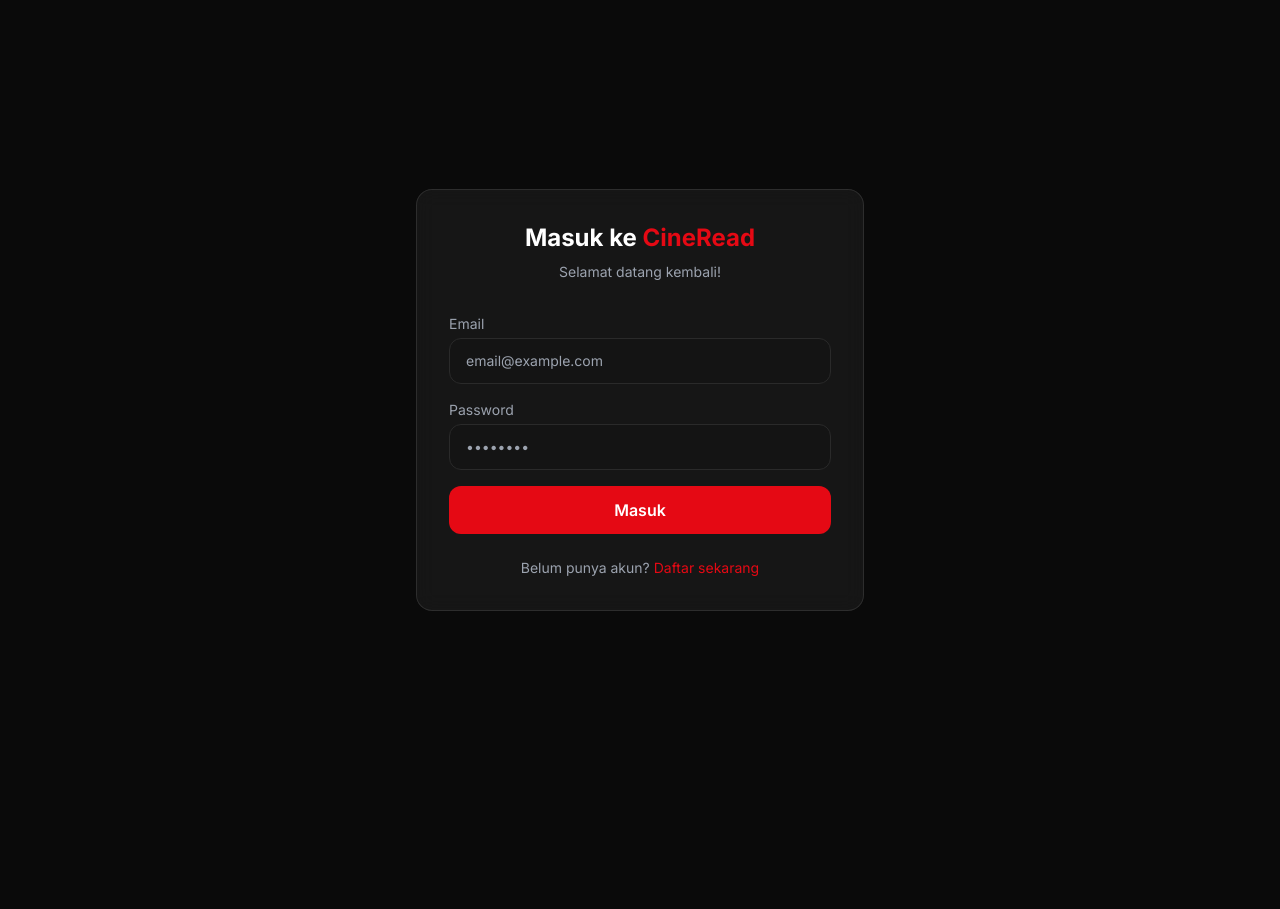
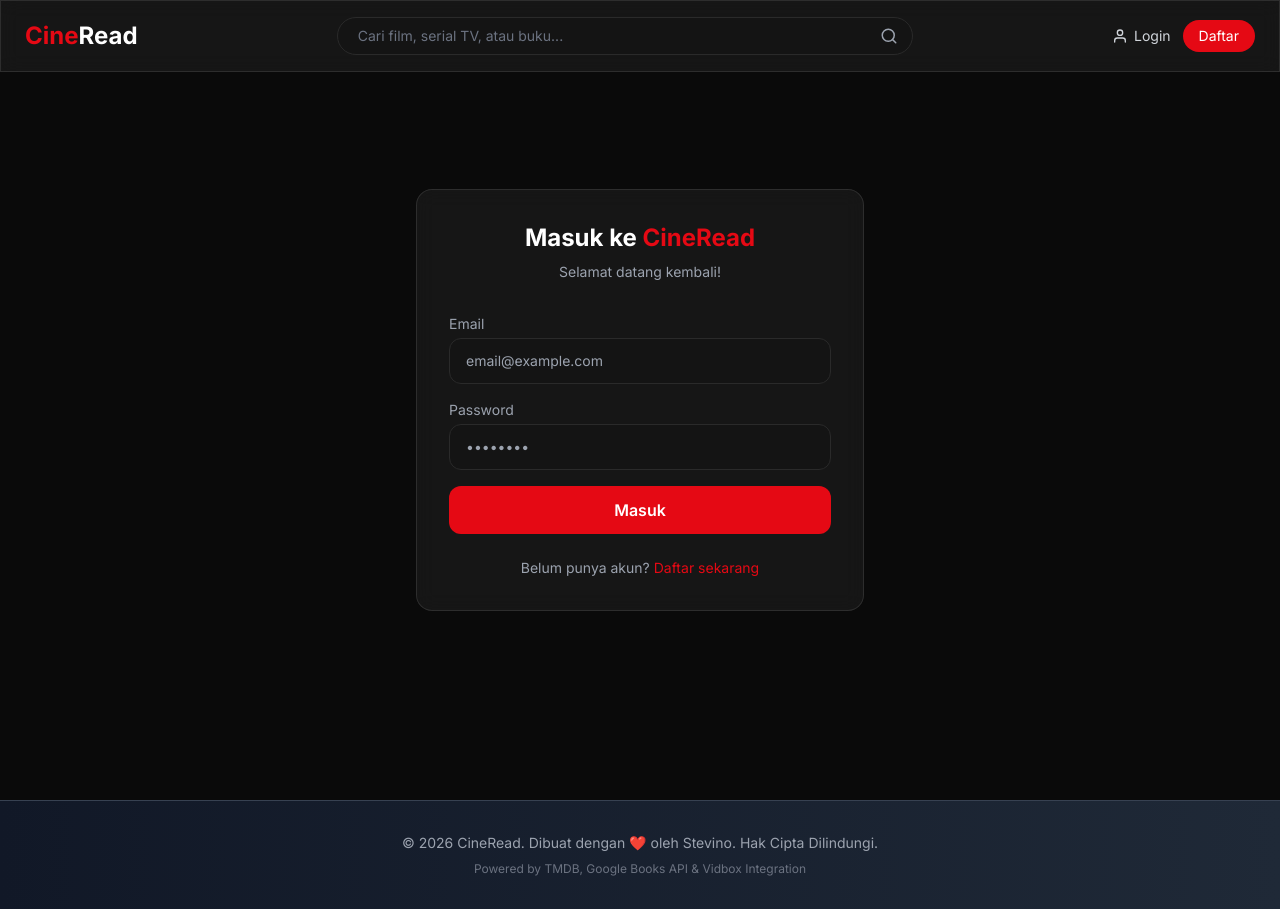
Before and after one commit to ythStevin0/cineread, a React (Vite) app in the folder frontend/: page /login in a window 1280 px wide. Before the commit the page ends 800 px from the top, so only its background shows below. Built offline with nearby package versions, Linux system fonts and the light colour scheme; no server answers.

Commit message:
Add Footer component with Stevino copyright

```diff
--- a/frontend/src/App.jsx
+++ b/frontend/src/App.jsx
@@ -1,4 +1,6 @@
 import { BrowserRouter, Routes, Route, Navigate } from 'react-router-dom';
+import Navbar from './components/layout/Navbar';
+import Footer from './components/layout/Footer';
 import useAuthStore from './store/authStore';
 import Home      from './pages/Home';
 import Login     from './pages/Login';
@@ -14,6 +16,9 @@
 
 const App = () => (
   <BrowserRouter>
+    <div className="min-h-screen flex flex-col">
+      <Navbar />
+      <main className="flex-1">
         <Routes>
           <Route path="/"         element={<Home />} />
           <Route path="/login"    element={<Login />} />
@@ -25,6 +30,9 @@
             <ProtectedRoute><History /></ProtectedRoute>
           } />
         </Routes>
+      </main>
+      <Footer />
+    </div>
   </BrowserRouter>
 );
 
--- a/frontend/src/components/layout/Footer.jsx
+++ b/frontend/src/components/layout/Footer.jsx
@@ -0,0 +1,18 @@
+import React from 'react';
+
+const Footer = () => {
+  return (
+    <footer className="bg-gradient-to-r from-gray-900 to-gray-800 border-t border-gray-700 py-8 px-4 md:px-8">
+      <div className="max-w-7xl mx-auto text-center">
+        <div className="text-sm text-gray-400 mb-2">
+          © 2026 CineRead. Dibuat dengan ❤️ oleh Stevino. Hak Cipta Dilindungi.
+        </div>
+        <div className="text-xs text-gray-500">
+          Powered by TMDB, Google Books API & Vidbox Integration
+        </div>
+      </div>
+    </footer>
+  );
+};
+
+export default Footer;
```
Lines whose indentation alone changed are shown as unchanged.
